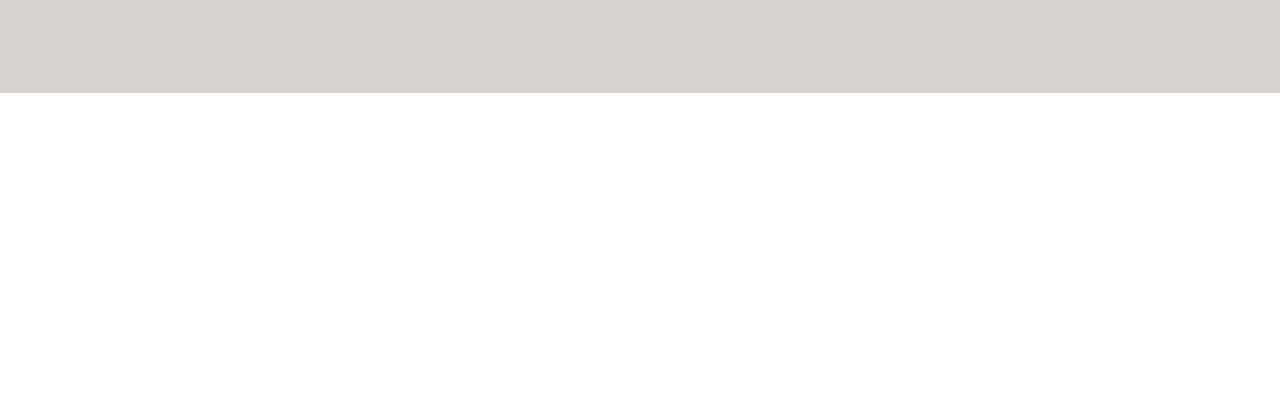
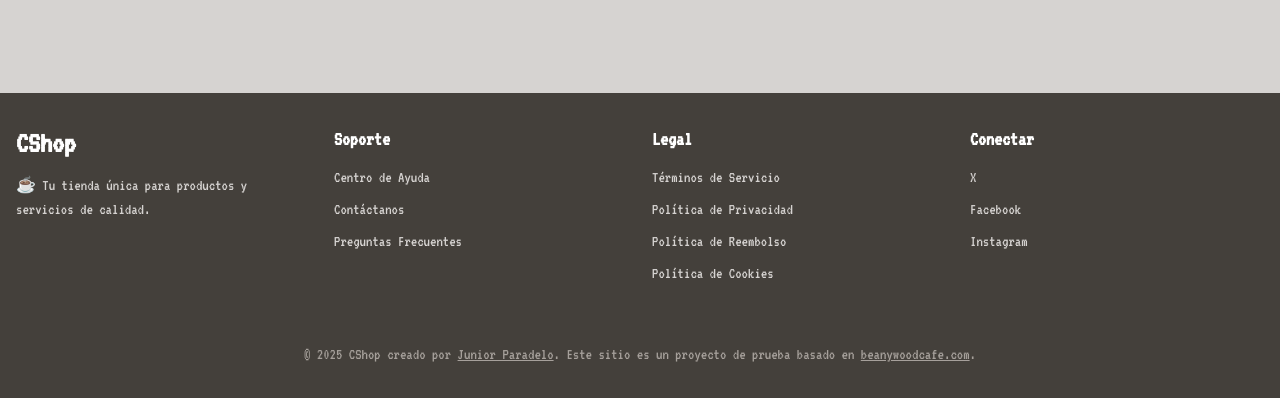
Before and after one commit to junior-paradelo/cshop, an Astro site: page / in a window 1280 px wide. Shown: the part 3561-3959 px from the top of the page. Before the commit the page ends 3654 px from the top, so only its background shows below. Built offline with nearby package versions, Linux system fonts and the light colour scheme; Astro itself is replaced by a stand-in of ours.

Commit message:
feat: create footer with placeholders

```diff
--- /dev/null
+++ b/src/components/Footer.astro
@@ -0,0 +1,101 @@
+---
+
+---
+
+<footer class="bg-stone-700 text-white py-8">
+  <div class="container mx-auto px-4">
+    <div class="grid grid-cols-1 md:grid-cols-4 gap-6">
+      <div>
+        <h3 class="text-3xl font-bold mb-3">CShop</h3>
+        <p class="text-stone-300 text-md">
+          ☕ Tu tienda única para productos y servicios de calidad.
+        </p>
+      </div>
+      <div>
+        <h3 class="text-xl font-bold mb-3">Soporte</h3>
+        <ul class="space-y-2 text-md">
+          <li>
+            <a href="/help" class="text-stone-300 hover:text-white"
+              >Centro de Ayuda</a
+            >
+          </li>
+          <li>
+            <a href="/contact" class="text-stone-300 hover:text-white"
+              >Contáctanos</a
+            >
+          </li>
+          <li>
+            <a href="/faq" class="text-stone-300 hover:text-white"
+              >Preguntas Frecuentes</a
+            >
+          </li>
+        </ul>
+      </div>
+
+      <div>
+        <h3 class="text-xl font-bold mb-3">Legal</h3>
+        <ul class="space-y-2 text-md">
+          <li>
+            <a href="/terms" class="text-stone-300 hover:text-white"
+              >Términos de Servicio</a
+            >
+          </li>
+          <li>
+            <a href="/privacy" class="text-stone-300 hover:text-white"
+              >Política de Privacidad</a
+            >
+          </li>
+          <li>
+            <a href="/refund" class="text-stone-300 hover:text-white"
+              >Política de Reembolso</a
+            >
+          </li>
+          <li>
+            <a href="/cookies" class="text-stone-300 hover:text-white"
+              >Política de Cookies</a
+            >
+          </li>
+        </ul>
+      </div>
+
+      <div>
+        <h3 class="text-xl font-bold mb-3">Conectar</h3>
+        <ul class="space-y-2 text-md">
+          <li>
+            <a href="https://x.com/" class="text-stone-300 hover:text-white"
+              >X</a
+            >
+          </li>
+          <li>
+            <a
+              href="https://facebook.com/"
+              class="text-stone-300 hover:text-white">Facebook</a
+            >
+          </li>
+          <li>
+            <a
+              href="https://instagram.com/"
+              class="text-stone-300 hover:text-white">Instagram</a
+            >
+          </li>
+        </ul>
+      </div>
+    </div>
+
+    <div
+      class="border-t border-stone-700 mt-8 pt-6 text-center text-md text-stone-400"
+    >
+      <p>
+        &copy; {new Date().getFullYear()} CShop creado por <a
+          href="https://github.com/junior-paradelo"
+          class="underline hover:text-white"
+          target="_blank">Junior Paradelo</a
+        >. Este sitio es un proyecto de prueba basado en <a
+          href="https://beanywoodcafe.com"
+          class="underline hover:text-white"
+          target="_blank">beanywoodcafe.com</a
+        >.
+      </p>
+    </div>
+  </div>
+</footer>
--- a/src/pages/index.astro
+++ b/src/pages/index.astro
@@ -7,6 +7,7 @@ import AllYouNeed from "../components/AllYouNeed.astro";
 import CapsulesCoffee from "../components/CapsulesCoffee.astro";
 import LostOffer from "../components/LostOffer.astro";
 import PackSection from "../components/PackSection.astro";
+import Footer from "../components/Footer.astro";
 ---
 
 <Layout>
@@ -16,4 +17,5 @@ import PackSection from "../components/PackSection.astro";
   <CapsulesCoffee/>
   <LostOffer/>
   <PackSection/>
+  <Footer/>
 </Layout>
```
